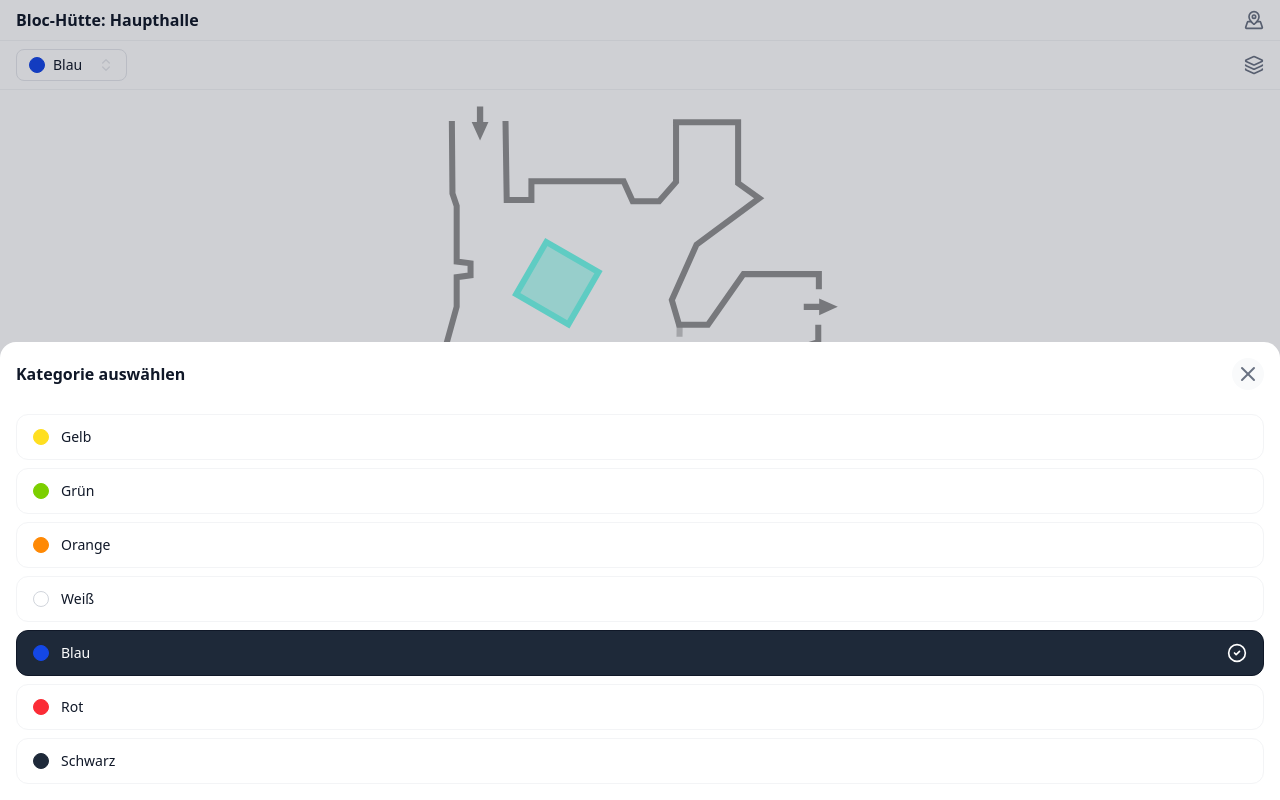
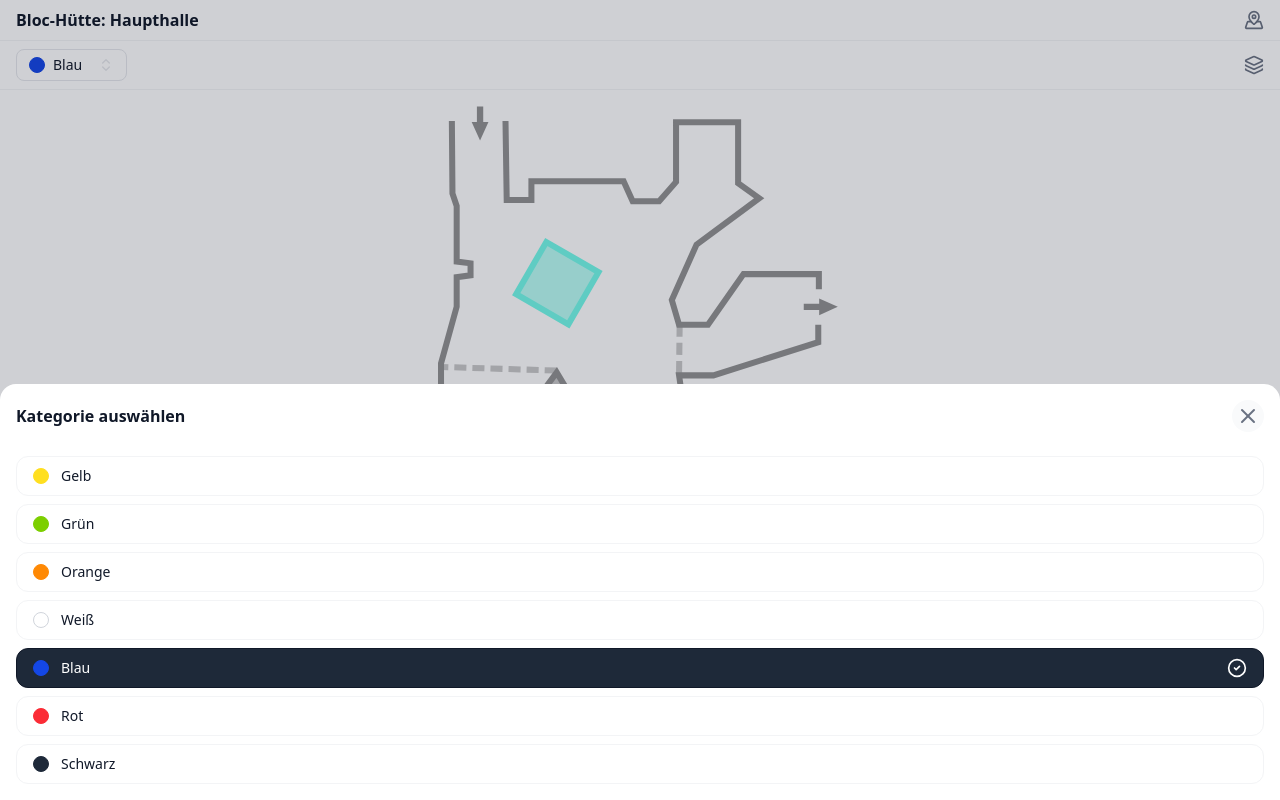
Before and after one commit to steschwa/tickboard, a React (Vite) app: page / in a window 1280 px wide. Both pictures are taken after a click on the button "Blau". Built offline with nearby package versions, Linux system fonts and the light colour scheme.

Commit message:
refactor: fixed height

```diff
--- a/src/ui/input/Input.tsx
+++ b/src/ui/input/Input.tsx
@@ -4,7 +4,7 @@ export function Input(props: InputProps) {
     return (
         <input
             {...props}
-            className="h-8 px-3 rounded-lg border border-gray-200 text-gray-900 bg-white text-sm focus:outline-none placeholder:text-gray-400"
+            className="h-10 px-3 rounded-lg border border-gray-200 text-gray-900 bg-white text-sm focus:outline-none placeholder:text-gray-400"
         />
     )
 }
--- a/src/ui/select/Select.tsx
+++ b/src/ui/select/Select.tsx
@@ -124,7 +124,7 @@ function Item(props: ItemProps) {
             onClick={handleClick}
             data-selected={selected ? "" : undefined}
             className={clsx(
-                "group flex items-center py-3 px-4 rounded-xl border text-sm font-normal",
+                "group flex items-center h-10 px-4 rounded-xl border text-sm font-normal",
                 {
                     "bg-white text-gray-900 border-gray-100": !selected,
                     "bg-gray-800 text-white border-gray-900": selected,
```
